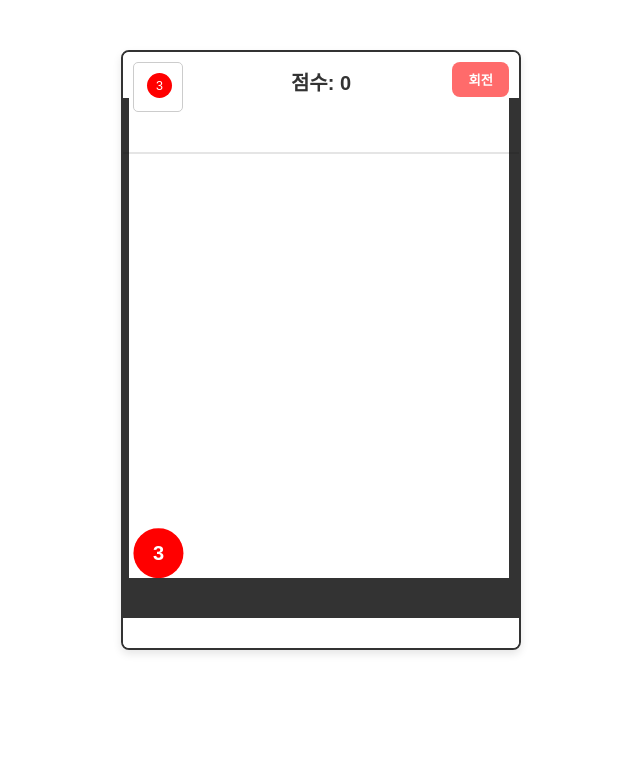
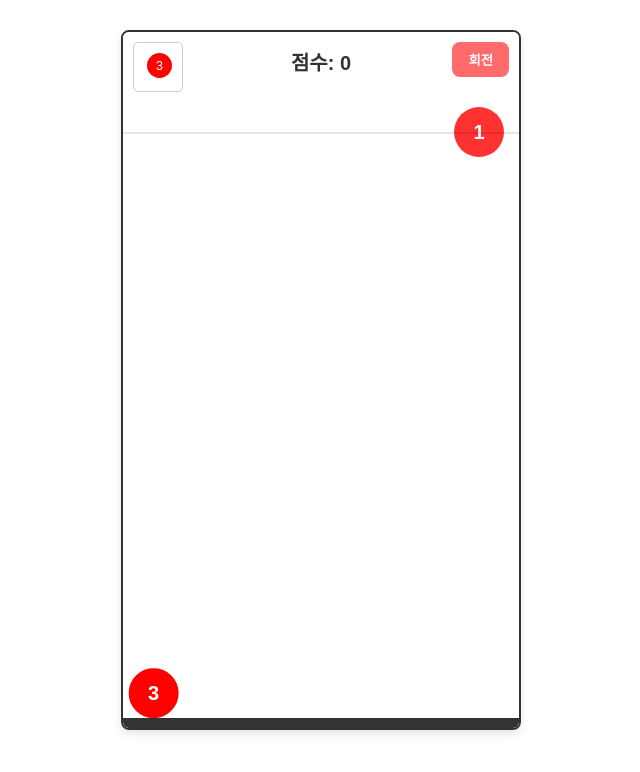
Before and after one commit to chu-rit/makeTheMelon, a plain HTML site: page index.html in a window 1280 px wide. Both pictures are taken after a click on the button "회전". Shown: the whole page, without its empty margins (319-959 px from the left). Drawn offline with nearby package versions, Linux system fonts and the light colour scheme.

Commit message:
벽 및 캔버스 조정

```diff
--- a/events.js
+++ b/events.js
@@ -443,10 +443,15 @@ function createWall() {
         }
     };
 
-    // 벽 생성 - 바닥 위치를 조정 (containerHeight - 50으로 위로 올림)
-    const ground = Bodies.rectangle(containerWidth / 2, containerHeight - 50, containerWidth, 20, groundOptions);
-    const leftWall = Bodies.rectangle(0, (containerHeight - 50) / 2, 10, containerHeight - 50, wallOptions);
-    const rightWall = Bodies.rectangle(containerWidth, (containerHeight - 50) / 2, 10, containerHeight - 50, wallOptions);
+    // 벽 생성 - 컨테이너 모서리에 정확히 맞도록 조정
+    // 바닥
+    const ground = Bodies.rectangle(containerWidth / 2, containerHeight, containerWidth, 20, groundOptions);
+
+    // 왼쪽 벽 - x 좌표를 -5로 설정하여 컨테이너 왼쪽 모서리에 맞춤
+    const leftWall = Bodies.rectangle(-5, containerHeight / 2, 10, containerHeight, wallOptions);
+
+    // 오른쪽 벽 - x 좌표를 containerWidth + 5로 설정하여 컨테이너 오른쪽 모서리에 맞춤
+    const rightWall = Bodies.rectangle(containerWidth + 5, containerHeight / 2, 10, containerHeight, wallOptions);
 
     // 한 번에 월드에 추가
     World.add(engine.world, [ground, leftWall, rightWall]);
--- a/fruit.js
+++ b/fruit.js
@@ -140,11 +140,17 @@ function updateWaitingFruit() {
         fontSize: `${fruit.radius * 0.8}px`,
         left: `${mouseX - fruit.radius}px`,
         top: topPosition,
-        display: canDropFruit ? 'flex' : 'none'
+        display: canDropFruit ? 'flex' : 'none',
+        justifyContent: 'center',
+        alignItems: 'center',
+        textAlign: 'center',
+        position: 'absolute',
+        borderRadius: '50%',
+        color: 'white'
     });
 
+    // 대기 중인 과일에 표시할 숫자는 currentFruitNumber (보여주는 숫자와 떨어뜨리는 숫자가 동일하게)
     waitingFruitElement.textContent = currentFruitNumber;
-    waitingFruitElement.style.color = 'white'; // 텍스트 색상을 흰색으로 설정
 }
 
 // 두 과일이 접촉 중인지 확인 (최적화)
@@ -319,9 +325,13 @@ function dropFruit(x) {
 
     // 일정 시간 후 다음 과일 드롭 가능
     setTimeout(() => {
+        console.log('Next fruit:', nextFruitNumber);
+        // 대기 중인 과일 표시
+        updateWaitingFruit();
+        waitingFruitElement.style.display = 'flex';
         canDropFruit = true;
         currentFruit = null;
-    }, 500);
+    }, 1000); // 5000에서 1000으로 변경 (5초 -> 1초)
 }
 
 // 과일 그룹 확인 및 합치기 함수 (최적화)
--- a/rotate.js
+++ b/rotate.js
@@ -185,47 +185,59 @@ function resetFloor() {
     // 바닥 및 벽 생성 (화면 방향에 맞게)
     let ground, leftWall, rightWall;
 
-    // 여백 크기 (바닥을 50px 안쪽으로 이동)
-    const margin = 50;
-
     if (window.isFlipped) {
-        // 뒤집힌 상태에서는 바닥이 위에 위치 (여백 추가)
+        // 뒤집힌 상태에서는 바닥이 위에 위치
         ground = Matter.Bodies.rectangle(
             containerWidth / 2,
-            0 + margin, // 상단에서 여백만큼 아래로
+            0, // 상단 모서리에 정확히 맞춤
             containerWidth,
-            40,
+            20,
             groundOptions
         );
+
+        // 좌우 벽 생성 (컨테이너 모서리에 정확히 맞춤)
+        leftWall = Matter.Bodies.rectangle(
+            -5, // 왼쪽 모서리에 정확히 맞춤
+            containerHeight / 2,
+            10,
+            containerHeight,
+            wallOptions
+        );
+
+        rightWall = Matter.Bodies.rectangle(
+            containerWidth + 5, // 오른쪽 모서리에 정확히 맞춤
+            containerHeight / 2,
+            10,
+            containerHeight,
+            wallOptions
+        );
     } else {
-        // 원래 상태에서는 바닥이 아래에 위치 (여백 추가)
+        // 원래 상태에서는 바닥이 아래에 위치
         ground = Matter.Bodies.rectangle(
             containerWidth / 2,
-            containerHeight - margin, // 하단에서 여백만큼 위로
+            containerHeight, // 하단 모서리에 정확히 맞춤
             containerWidth,
-            40,
+            20,
             groundOptions
         );
+
+        // 좌우 벽 생성 (컨테이너 모서리에 정확히 맞춤)
+        leftWall = Matter.Bodies.rectangle(
+            -5, // 왼쪽 모서리에 정확히 맞춤
+            containerHeight / 2,
+            10,
+            containerHeight,
+            wallOptions
+        );
+
+        rightWall = Matter.Bodies.rectangle(
+            containerWidth + 5, // 오른쪽 모서리에 정확히 맞춤
+            containerHeight / 2,
+            10,
+            containerHeight,
+            wallOptions
+        );
     }
-
-    // 좌우 벽 생성 (높이 조정)
-    const effectiveHeight = containerHeight - (margin * 2); // 여백을 고려한 유효 높이
-
-    leftWall = Matter.Bodies.rectangle(
-        0,
-        containerHeight / 2,
-        20,
-        effectiveHeight,
-        wallOptions
-    );
-
-    rightWall = Matter.Bodies.rectangle(
-        containerWidth,
-        containerHeight / 2,
-        20,
-        effectiveHeight,
-        wallOptions
-    );
 
     // 월드에 추가
     Matter.World.add(engine.world, [ground, leftWall, rightWall]);
@@ -280,4 +292,7 @@ function updateWaitingFruitPosition() {
 
     // 회전 상태와 관계없이 항상 상단에 위치
     waitingFruit.style.top = `${100 - fruit.radius}px`;
+
+    // 대기 중인 과일 숫자 업데이트 - currentFruitNumber 사용
+    waitingFruit.textContent = currentFruitNumber;
 }
--- a/styles.css
+++ b/styles.css
@@ -35,7 +35,7 @@ body {
 #game-container {
     position: relative;
     width: 400px; /* 고정 너비 */
-    height: 600px; /* 고정 높이 */
+    height: 700px; /* 고정 높이 */
     max-width: 100%; /* 화면 너비를 넘지 않도록 */
     aspect-ratio: 2/3; /* 가로:세로 비율 유지 */
     border: 2px solid var(--primary-color);
@@ -82,12 +82,25 @@ body {
     justify-content: center;
     align-items: center;
     font-weight: bold;
-    color: var(--text-color);
-    opacity: 0.7;
+    color: white;
+    opacity: 0.8;
     pointer-events: none;
     /* GPU 가속 활성화 */
     transform: translate3d(0, 0, 0);
     will-change: transform;
+    text-align: center;
+    line-height: 1;
+}
+
+/* 대기 중인 과일 컨테이너 */
+#waiting-fruit-container {
+    position: absolute;
+    top: 0;
+    left: 0;
+    width: 100%;
+    height: 100%;
+    pointer-events: none;
+    z-index: 5;
 }
 
 /* 점수 표시 */
@@ -258,14 +271,3 @@ body {
     background-color: rgba(0, 0, 0, 0.1);
     z-index: 5;
 }
-
-/* 대기 중인 과일 컨테이너 */
-#waiting-fruit-container {
-    position: absolute;
-    top: 0;
-    left: 0;
-    width: 100%;
-    height: 100%;
-    pointer-events: none;
-    z-index: 15;
-}
```
